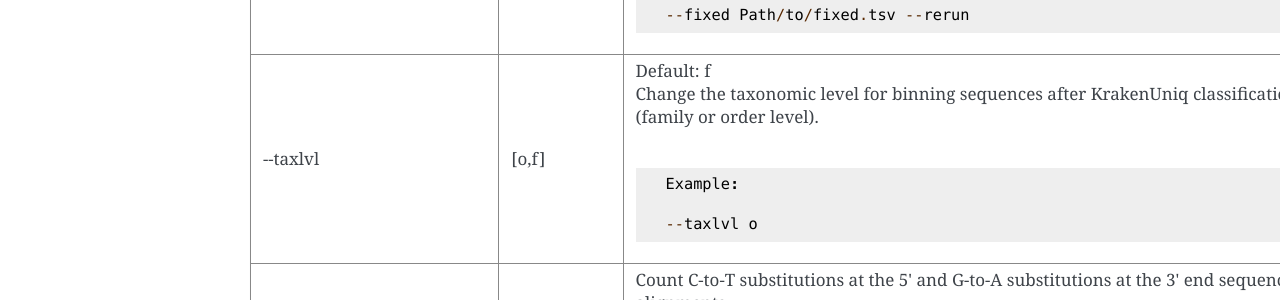
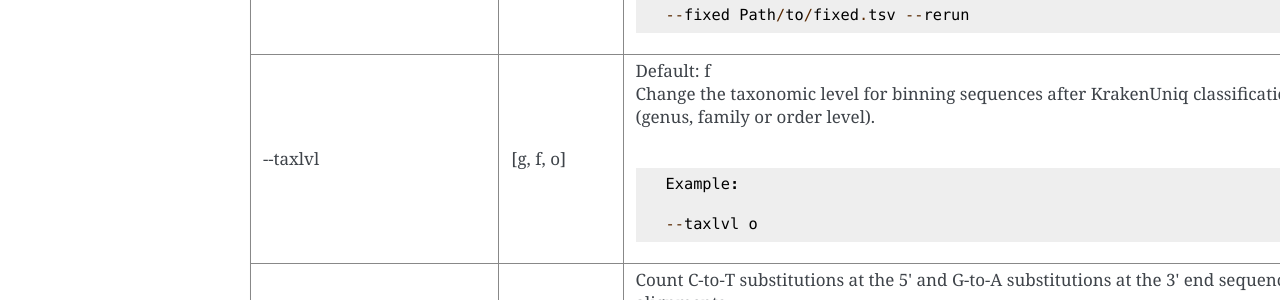
Before and after one commit to mpieva/quicksand, a Sphinx documentation site: the page built from docs/source/flags.rst, in a window 1280 px wide and 900 px high, scrolled down 3007 px. Shown: the part 178-478 px from the top of the window. Built offline with Sphinx 7.4.7, drawn with Linux system fonts in a browser that asks for light colours.

Commit message:
Prepare for --taxlvl 'g' flag

```diff
--- a/docs/source/flags.rst
+++ b/docs/source/flags.rst
@@ -190,9 +190,9 @@ Optional flags
           --fixed Path/to/fixed.tsv --rerun
 
   * - --taxlvl
-    - [o,f]
+    - [g, f, o]
     - | Default: f
-      | Change the taxonomic level for binning sequences after KrakenUniq classification (family or order level).
+      | Change the taxonomic level for binning sequences after KrakenUniq classification (genus, family or order level).
       |
       ::
 
--- a/docs/source/pipeline.rst
+++ b/docs/source/pipeline.rst
@@ -49,7 +49,7 @@ Then, a “best” reference for that family is selected for the upcoming mappin
 based on the number of unique kmers in the lower hierarchies. quicksand implements a naive decision tree, following the path of the highest kmer counts down the
 taxonomic tree from the family to the species level.
 
-To bin sequences on the order- instead of the family-level, quicksand can be run with the :code:`--taxlvl o` flag.
+To bin sequences on the genus or order- instead of the family-level, quicksand can be run with the :code:`--taxlvl g` or :code:`--taxlvl o` flag.
 
 Mapping and Deduplication
 """""""""""""""""""""""""
```
Also changed, not shown: README.md (+1 -1 lines), 3 other files.
